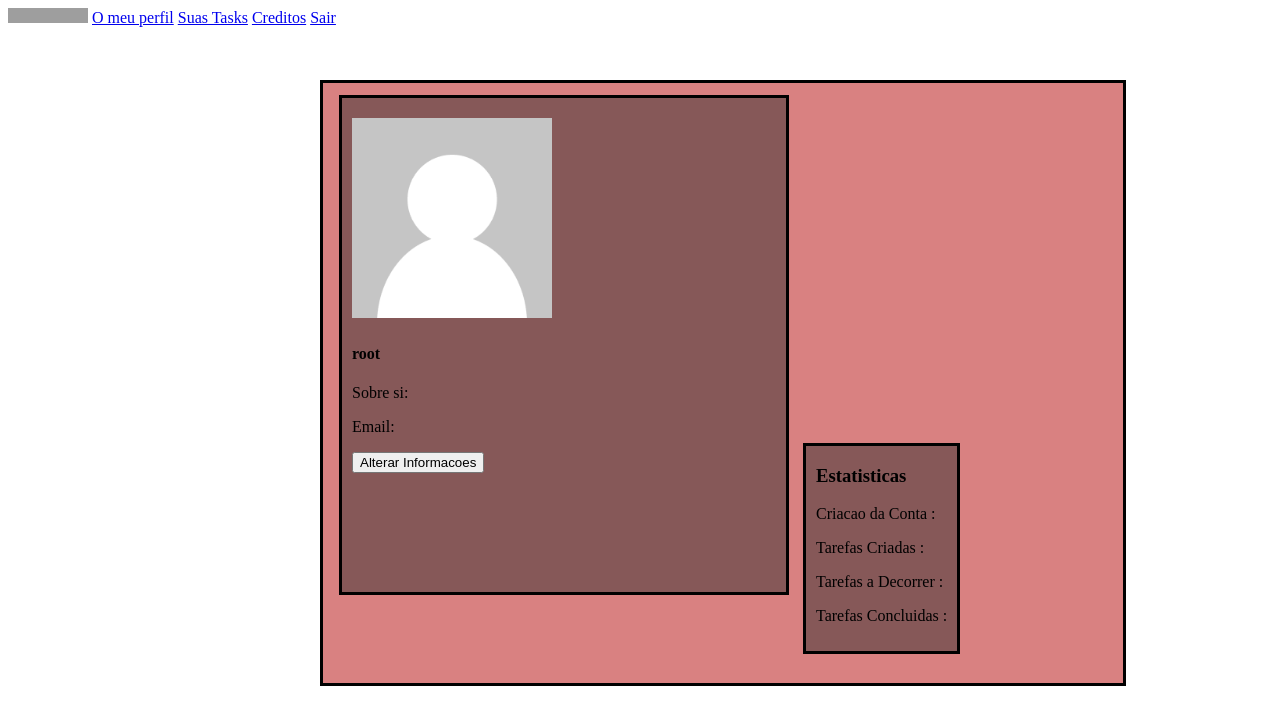
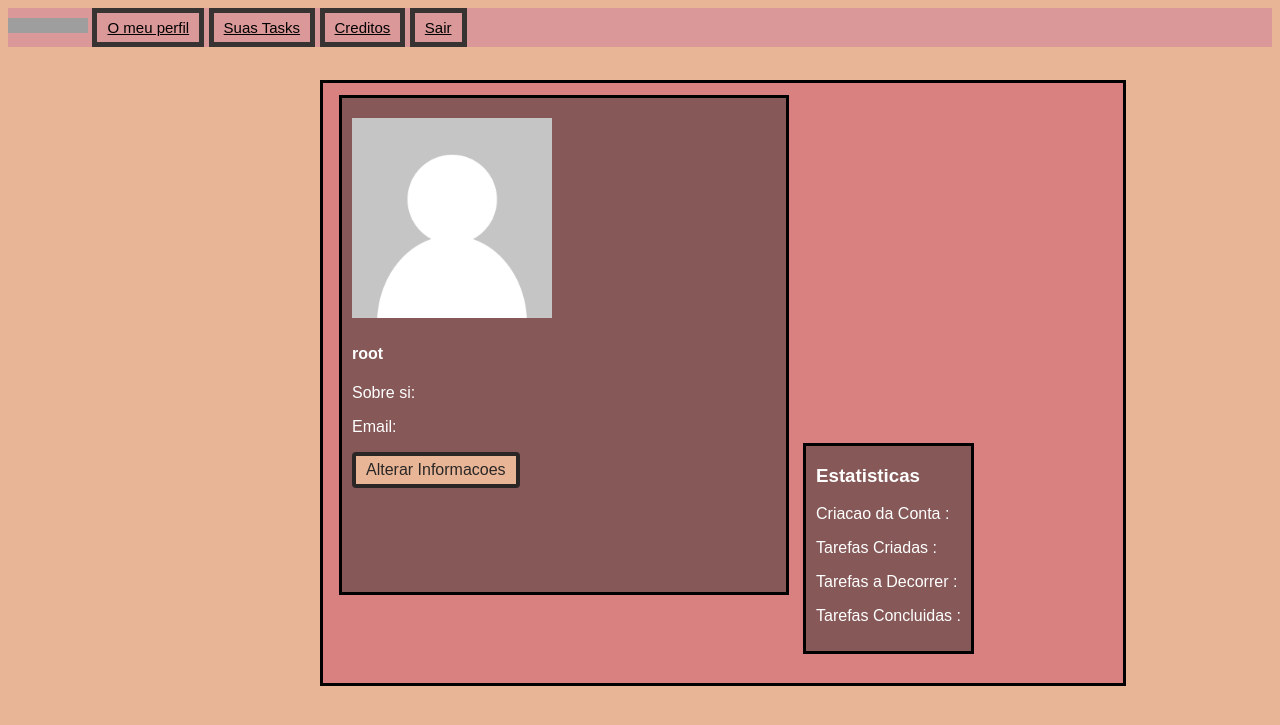
Before and after one commit to linotks52/ProjetoDIAM, a Django app: page /profile/ in a window 1280 px wide. Shown: the top 725 px of the page. Run offline with Django 4.2, Linux system fonts and the light colour scheme; a user stored in the database is signed in; data comes from the database, SQL or seed files in the repository; grey boxes are pictures that could not be loaded.

Commit message:
More CSS1

```diff
--- a/djangoProject/taskmanager/static/taskmanager/css/mystyle.css
+++ b/djangoProject/taskmanager/static/taskmanager/css/mystyle.css
@@ -1,3 +1,172 @@
+body {
+  background-color: #e8b696;
+    font-family: "Arial";
+}
+
+button{
+      display: inline-block;
+  padding: 5px 10px;
+  background-color: #e8b696;
+  color: #2a2626;
+  text-decoration: none;
+  border-radius: 4px;
+  border: 4px solid black;
+    border-color: #2a2626;
+  cursor: pointer;
+  font-size: 16px;
+
+}
+.imagens {
+    border: 3px solid black;
+}
+
+.login{
+    padding: 20px 0;
+   border: 3px solid black;
+    text-align: center;
+    height: 270px;
+    width: 200px;
+     margin-left: auto;
+    margin-right: auto;
+    background-color: #d98181;
+    color: white;
+    font-family: "Arial";
+    bottom: 400px;
+     position: absolute;
+    top: 20%;
+    left: 40%;
+}
+
+.user{
+    padding: 20px 0;
+   border: 3px solid black;
+    text-align: justify;
+    height: 400px;
+    width: 500px;
+     margin-left: auto;
+    margin-right: auto;
+    background-color: #d98181;
+    color: white;
+    font-family: "Arial";
+    bottom: 400px;
+     position: absolute;
+    top: 20%;
+    left: 30%;
+}
+
+.Createuser {
+  display: inline-block;
+  padding: 10px 20px;
+  background-color: #e8b696;
+  color: black;
+  text-decoration: none;
+  border-radius: 4px;
+  border: none;
+  cursor: pointer;
+  font-size: 16px;
+}
+
+.Eliminaruser {
+  display: inline-block;
+  padding: 5px 10px;
+  background-color: #e8b696;
+  color: black;
+  text-decoration: none;
+  border-radius: 4px;
+  border: none;
+  cursor: pointer;
+  font-size: 16px;
+
+}
+
+.Eliminaruser:hover {
+  background-color: #e8b670;
+}
+
+.Createuser:hover {
+  background-color: #e8b670;
+}
+
+.topo{
+    background-color: #da9898;
+    width: 100%;
+        padding: 10px 0;
+        color: #fff;
+    color: white;
+    font-family: "Arial";
+    align-content: center;
+}
+
+.hcontainters{
+    border: 5px solid #383333;
+    padding: 6px 0;
+    padding-right: 10px;
+    padding-left: 10px;
+
+
+}
+
+.topo  a {
+
+  color: black;
+  font-size: 15px;
+}
+
+.perfilPrincipal{
+
+
+    background-color: #d98181;
+    border: 3px solid black;
+     height: 600px;
+    width: 800px;
+    position: absolute;
+    top: 10%;
+    left: 25%;
+}
+
+.Informacaopessoal{
+    box-sizing: border-box;
+    border: 3px solid black;
+     background-color: #865858;
+    position: absolute;
+    left: 2%;
+    top: 2%;
+    padding-left : 10px;
+    padding-right : 10px;
+    padding-bottom : 10px;
+    height: 500px;
+    width: 450px;
+    color: white;
+}
+
+.estatisticas{
+    border: 3px solid black;
+     background-color: #865858;
+    position: absolute;
+    left: 60%;
+    top: 60%;
+    padding-left : 10px;
+    padding-right : 10px;
+    padding-bottom : 10px;
+    color: white;
+
+}
+.pagination {
+  margin-bottom: 20px;
+}
+
+.page-link {
+  display: inline-block;
+  margin-right: 5px;
+  padding: 5px 10px;
+  border: 1px solid #ccc;
+  text-decoration: none;
+}
+
+.page-link.active {
+  background-color: #ccc;
+}
+
 .perfilPrincipal{
 
 
--- /dev/null
+++ b/djangoProject/taskmanager/static/taskmanager/javascript/error.js
@@ -0,0 +1,6 @@
+  var errorMessage = "{{ error_message }}";
+  if (errorMessage) {
+    var errorDiv = document.getElementById("error-message");
+    errorDiv.innerHTML = errorMessage;
+    alert(errorMessage);
+  }
```
